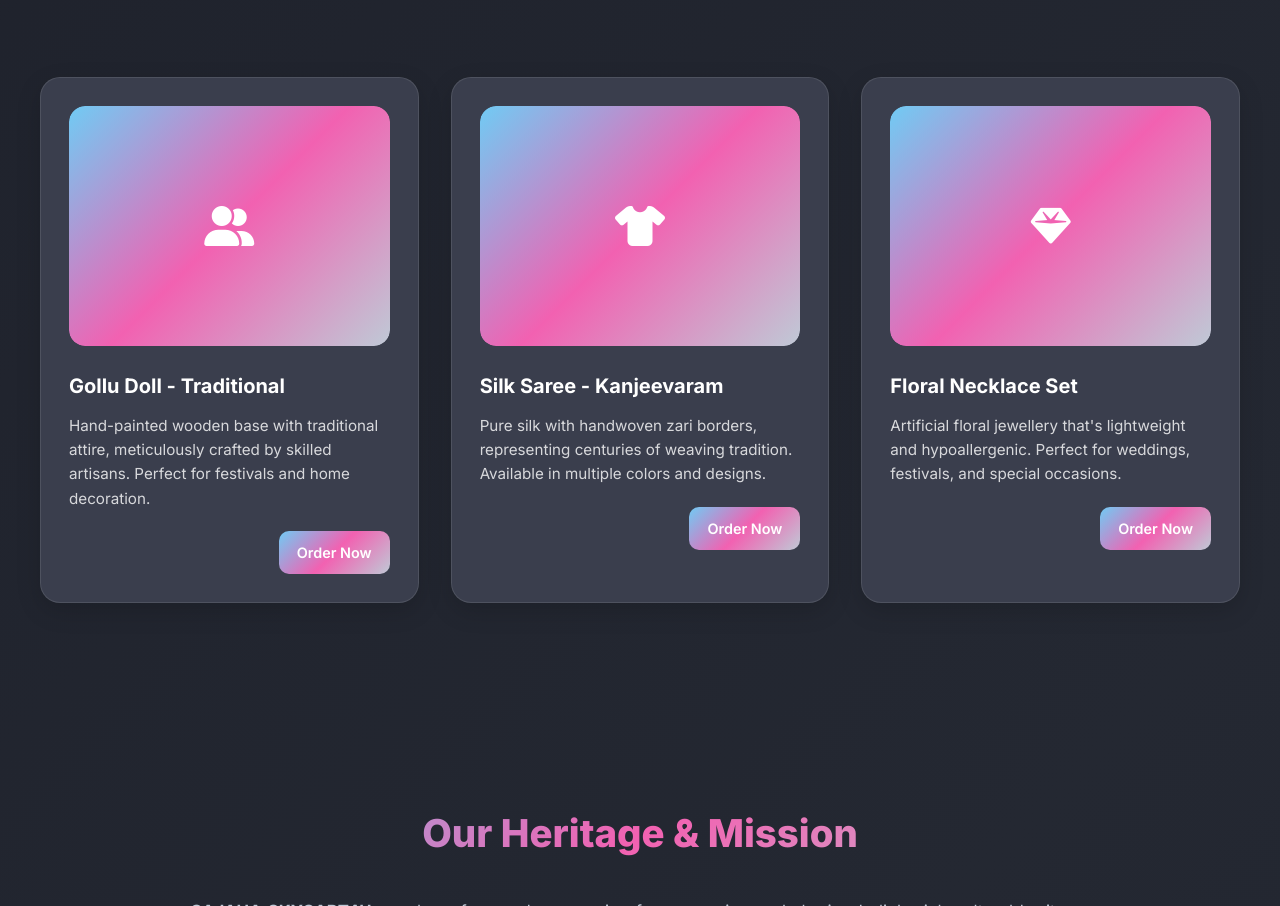
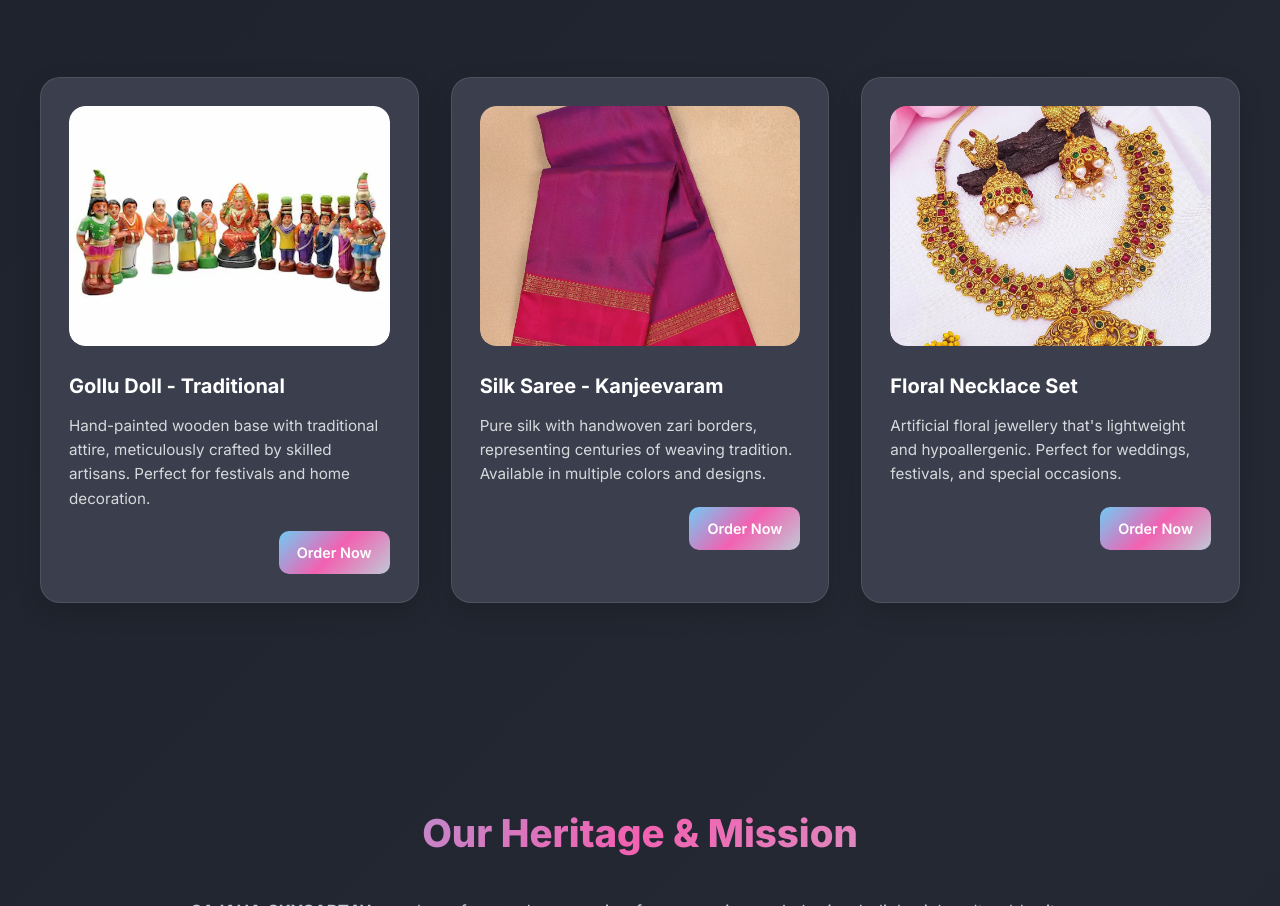
Before and after one commit to DeepakAC3/experimenting, a plain HTML site: page index.html in a window 1280 px wide. Shown: the part 1061-1967 px from the top of the page. Drawn offline with Linux system fonts and the light colour scheme.

Commit message:
Add files via upload

```diff
--- a/index.html
+++ b/index.html
@@ -67,9 +67,8 @@
         <div class="grid">
             <div class="card">
                 <div class="card-image">
-                    <div class="fallback-bg" style="width: 100%; height: 100%; border-radius: 16px;">
-                        <i class="fas fa-user-friends" style="font-size: 2.5rem;"></i>
-                    </div>
+                    <img src="gollu.webp" alt="Floral Necklace Set" style="width: 100%; height: 100%; border-radius: 16px; object-fit: cover;" />
+
                 </div>
                 <h3>Gollu Doll - Traditional</h3>
                 <p>Hand-painted wooden base with traditional attire, meticulously crafted by skilled artisans. Perfect for festivals and home decoration.</p>
@@ -80,9 +79,8 @@
             </div>
             <div class="card">
                 <div class="card-image">
-                    <div class="fallback-bg" style="width: 100%; height: 100%; border-radius: 16px;">
-                        <i class="fas fa-tshirt" style="font-size: 2.5rem;"></i>
-                    </div>
+                    <img src="saree.webp" alt="Floral Necklace Set" style="width: 100%; height: 100%; border-radius: 16px; object-fit: cover;" />
+
                 </div>
                 <h3>Silk Saree - Kanjeevaram</h3>
                 <p>Pure silk with handwoven zari borders, representing centuries of weaving tradition. Available in multiple colors and designs.</p>
@@ -93,9 +91,8 @@
             </div>
             <div class="card">
                 <div class="card-image">
-                    <div class="fallback-bg" style="width: 100%; height: 100%; border-radius: 16px;">
-                        <i class="fas fa-gem" style="font-size: 2.5rem;"></i>
-                    </div>
+                    <img src="Gold-Pated-Classic-temple-Necklace-set-Necklace-Set-Griiham.jpg" alt="Floral Necklace Set" style="width: 100%; height: 100%; border-radius: 16px; object-fit:cover;" />
+
                 </div>
                 <h3>Floral Necklace Set</h3>
                 <p>Artificial floral jewellery that's lightweight and hypoallergenic. Perfect for weddings, festivals, and special occasions.</p>
```
Also changed, not shown: Gold-Pated-Classic-temple-Necklace-set-Necklace-Set-Griiham.jpg (added), gollu.webp (added), saree.webp (added).
